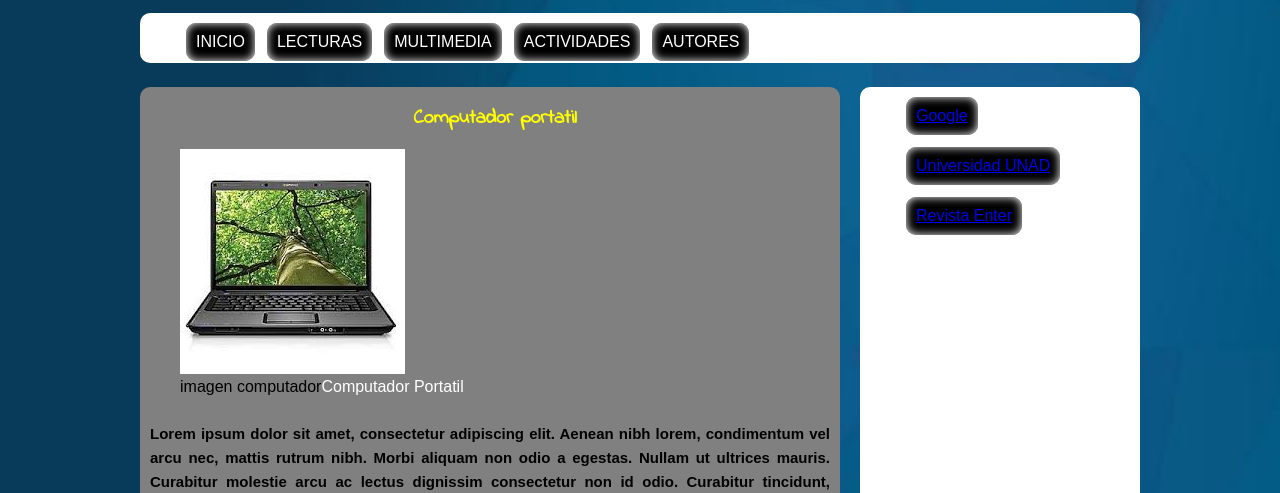
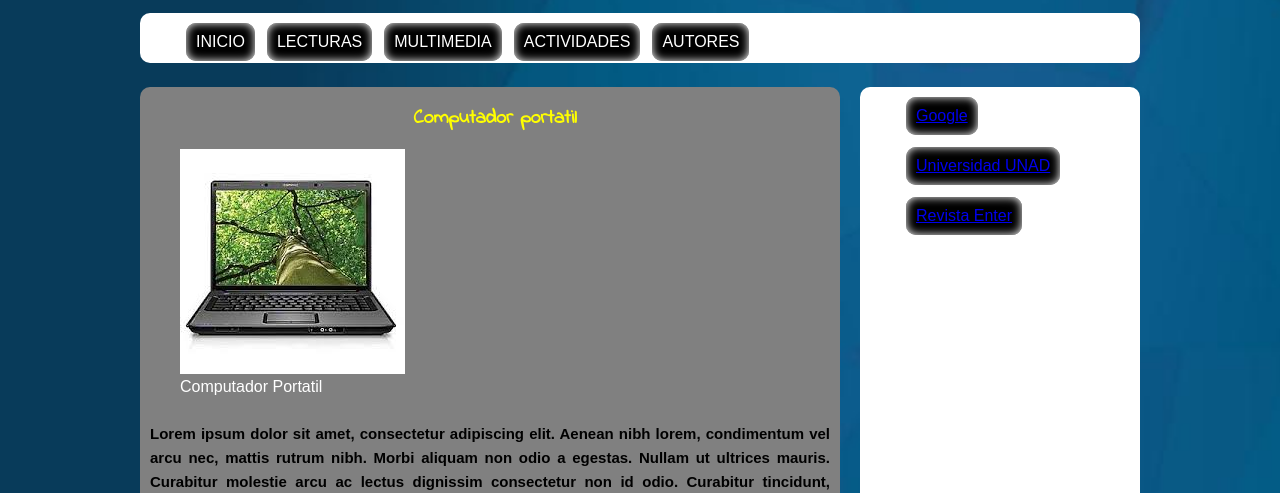
Before and after one commit to yhuleyver/test, a plain HTML site: page index.html in a window 1280 px wide. Shown: the part 307-800 px from the top of the page. Drawn offline with Linux system fonts and the light colour scheme.

Commit message:
Update index.html

```diff
--- a/index.html
+++ b/index.html
@@ -5,7 +5,7 @@
 <html lang="es" class"no-js">
 
  <!-- Hola soy un comentario...  -->
-
+ <!-- x  -->
 
 <head>
 
@@ -47,7 +47,7 @@
 			<img src="img/pc.jpg" alt="Computador Portatil">
 			<figcaption>
 				<span>
-				imagen computador<a href="http://www.hp.com" class="menu">Computador Portatil</a>
+				<a href="http://www.hp.com" class="menu">Computador Portatil</a>
 				</span>
 			</figcaption>
 		</figure>
```
